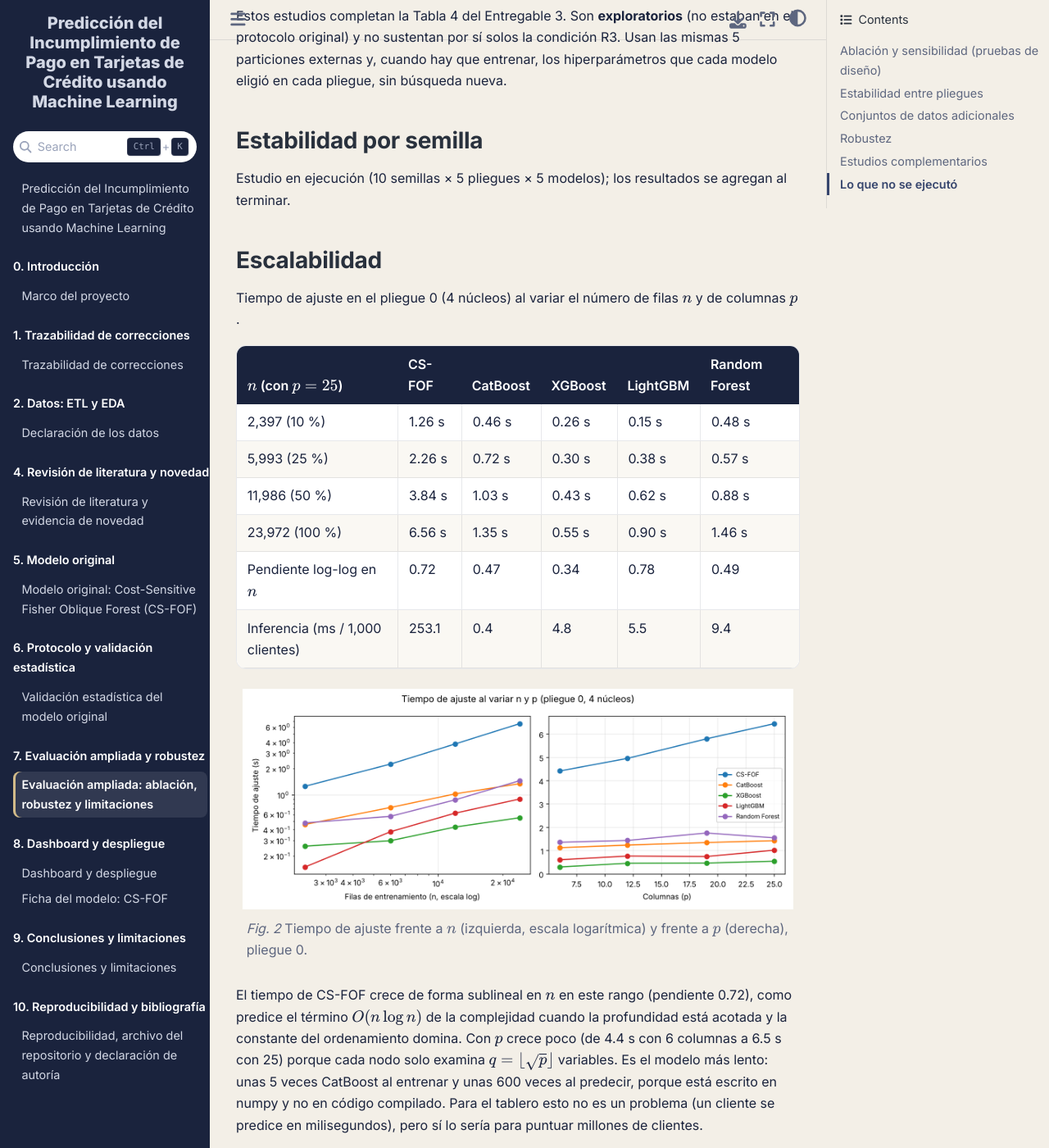
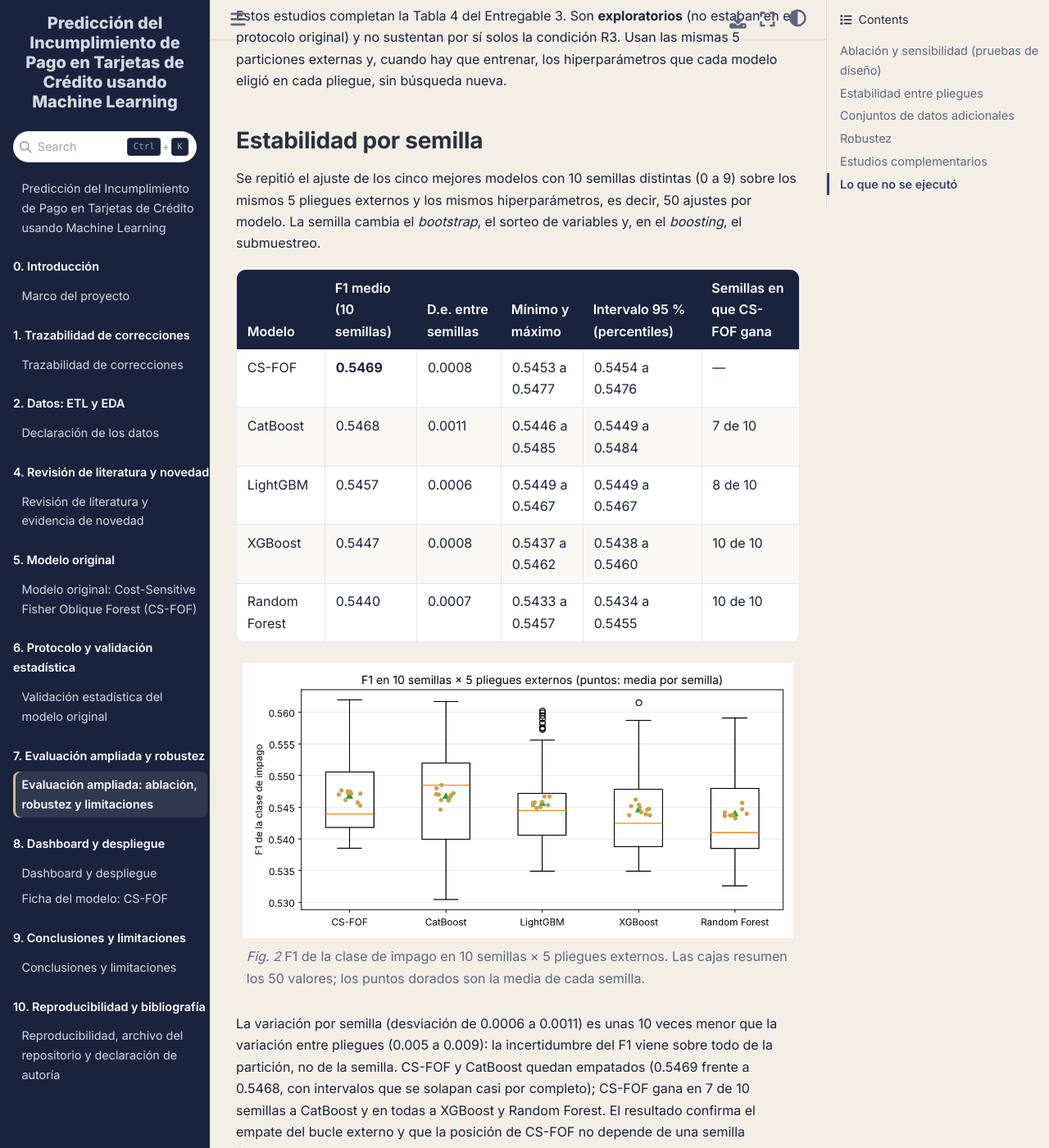
Before and after one commit to valeriaflorezs/Credit_Card_Project, a Jupyter Book: the page built from evaluacion_ampliada.md, in a window 1280 px wide and 1400 px high, scrolled down 4713 px. Shown: the whole window at 82% size. Built offline with Jupyter Book 1.0.4 settings and Sphinx 7.4.7 and the Sphinx Book theme 1.1.4, drawn with Linux system fonts in a browser that asks for light colours; pages that are not in the unit, such as notebooks, are missing from menus; some of the changed text lies outside the part shown.

Commit message:
Evaluación ampliada: resultados de las 10 semillas
Co-Authored-By: Claude Opus 5.5 <noreply@anthropic.com>
Claude-Session: https://claude.ai/code/session_012vF8w9dfYEyTgtv2V8B218

````diff
--- a/evaluacion_ampliada.md
+++ b/evaluacion_ampliada.md
@@ -287,7 +287,31 @@ hay que entrenar, los hiperparámetros que cada modelo eligió en cada pliegue,
 
 ### Estabilidad por semilla
 
-Estudio en ejecución (10 semillas × 5 pliegues × 5 modelos); los resultados se agregan al terminar.
+Se repitió el ajuste de los cinco mejores modelos con 10 semillas distintas (0 a 9) sobre los mismos
+5 pliegues externos y los mismos hiperparámetros, es decir, 50 ajustes por modelo. La semilla cambia el
+*bootstrap*, el sorteo de variables y, en el *boosting*, el submuestreo.
+
+| Modelo | F1 medio (10 semillas) | D.e. entre semillas | Mínimo y máximo | Intervalo 95 % (percentiles) | Semillas en que CS-FOF gana |
+|---|---|---|---|---|---|
+| CS-FOF | **0.5469** | 0.0008 | 0.5453 a 0.5477 | 0.5454 a 0.5476 | — |
+| CatBoost | 0.5468 | 0.0011 | 0.5446 a 0.5485 | 0.5449 a 0.5484 | 7 de 10 |
+| LightGBM | 0.5457 | 0.0006 | 0.5449 a 0.5467 | 0.5449 a 0.5467 | 8 de 10 |
+| XGBoost | 0.5447 | 0.0008 | 0.5437 a 0.5462 | 0.5438 a 0.5460 | 10 de 10 |
+| Random Forest | 0.5440 | 0.0007 | 0.5433 a 0.5457 | 0.5434 a 0.5455 | 10 de 10 |
+
+```{figure} results/figures/semillas_boxplot.png
+:name: fig-semillas
+:width: 100%
+
+F1 de la clase de impago en 10 semillas × 5 pliegues externos. Las cajas resumen los 50 valores; los
+puntos dorados son la media de cada semilla.
+```
+
+La variación por semilla (desviación de 0.0006 a 0.0011) es unas 10 veces menor que la variación entre
+pliegues (0.005 a 0.009): la incertidumbre del F1 viene sobre todo de la partición, no de la semilla.
+CS-FOF y CatBoost quedan empatados (0.5469 frente a 0.5468, con intervalos que se solapan casi por
+completo); CS-FOF gana en 7 de 10 semillas a CatBoost y en todas a XGBoost y Random Forest. El resultado
+confirma el empate del bucle externo y que la posición de CS-FOF no depende de una semilla favorable.
 
 ### Escalabilidad
 
````
Also changed, not shown: results/figures/semillas_boxplot.png (added), 2 other files.
